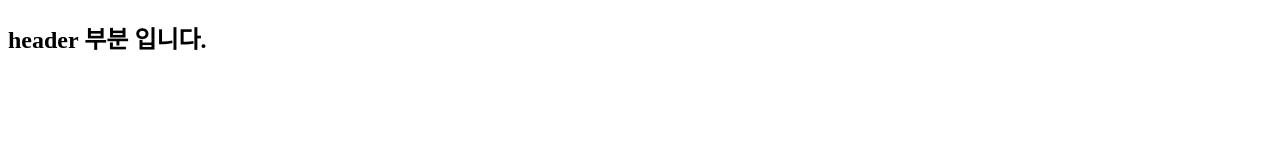
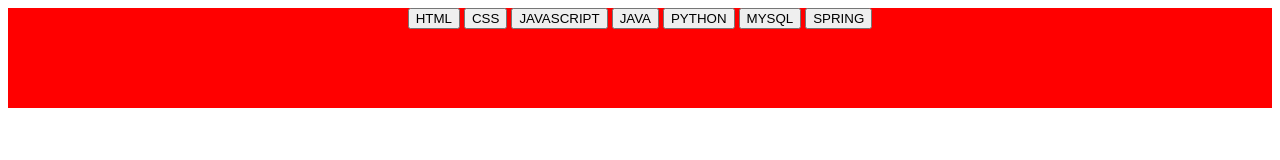
Before and after one commit to namyoung545/P_PROJECT_0001, a plain HTML site: page html/header.html in a window 1280 px wide. Drawn offline with Linux system fonts and the light colour scheme; files that its build step writes are made by us from their sources.

Commit message:
약간의 수정

```diff
--- a/css/footer.css
+++ b/css/footer.css
@@ -1,4 +1,6 @@
-header{
-    background-color: red;
+footer{
+    width:100%;
+    height:100px;
+    background-color: blue;
     text-align: center;
 }
--- a/css/header.css
+++ b/css/header.css
@@ -1,4 +1,9 @@
-footer{
-    background-color: blue;
+header{
+    width:100%;
+    height:100px;
+    background-color: red;
     text-align: center;
 }
+#button{
+    text-align: center;
+}
--- a/html/header.html
+++ b/html/header.html
@@ -10,7 +10,15 @@
 
 <body>
     <header>
-        <h2>header 부분 입니다.</h2>
+        <div id="button">
+            <button>HTML</button>
+            <button>CSS</button>
+            <button>JAVASCRIPT</button>
+            <button>JAVA</button>
+            <button>PYTHON</button>
+            <button>MYSQL</button>
+            <button>SPRING</button>
+        </div>
     </header>
 </body>
 
```
Also changed, not shown: index.html (+1 -1 lines).
